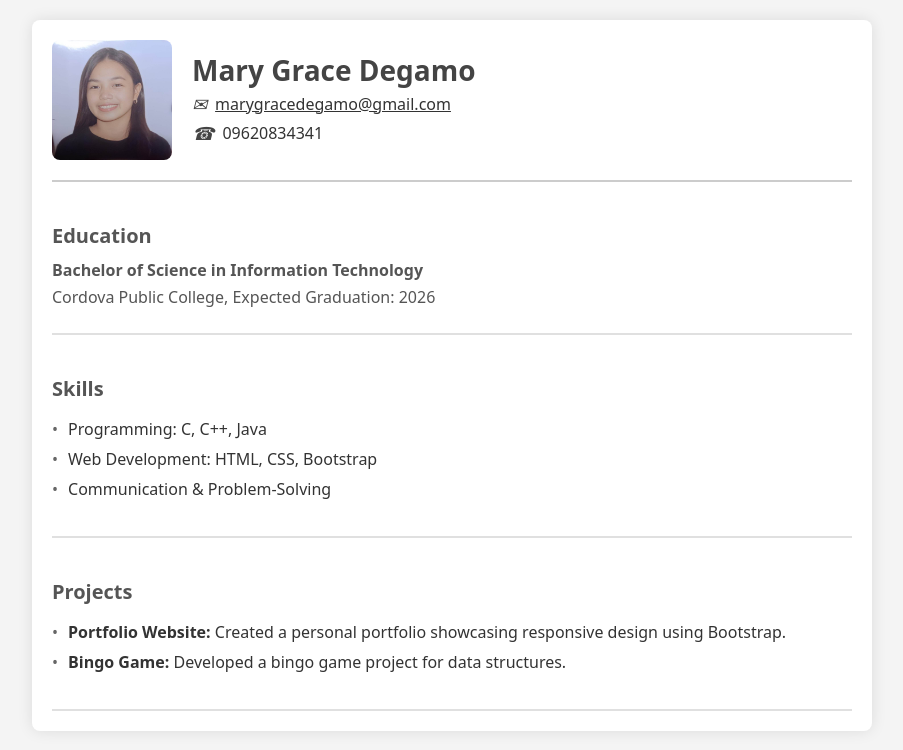
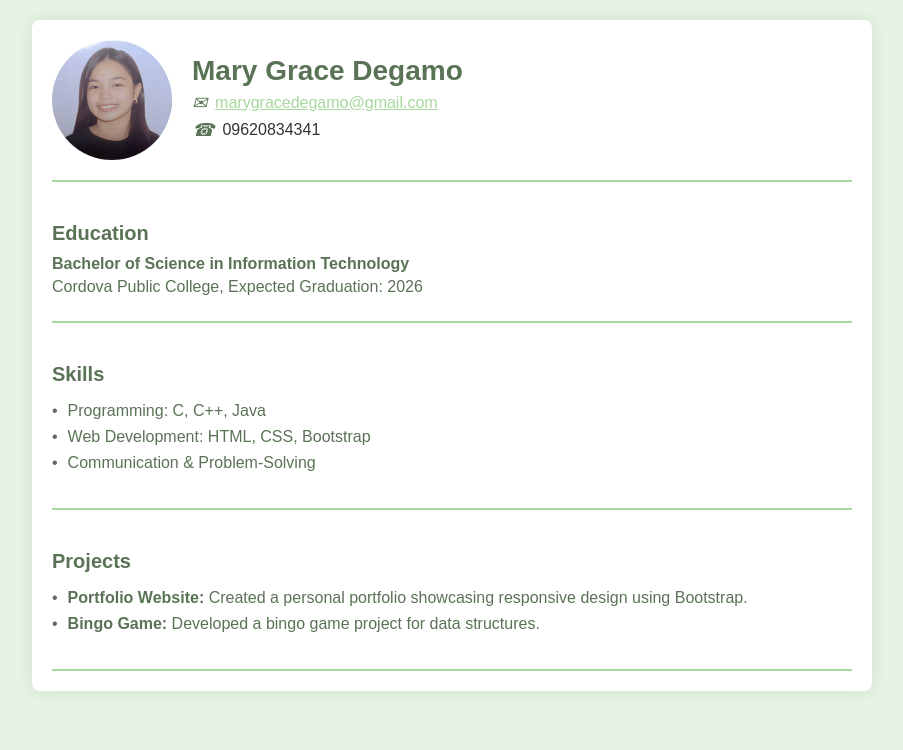
Before and after one commit to maryglessa/resume, a plain HTML site: page index.html in a window 1280 px wide. Shown: the whole page, without its empty margins (188-1091 px from the left). Drawn offline with Linux system fonts and the light colour scheme.

Commit message:
Update index.html

```diff
--- a/index.html
+++ b/index.html
@@ -6,9 +6,9 @@
     <title>Resume - Mary Grace Degamo</title>
     <style>
         body {
-            font-family: system-ui, sans-serif;
-            background-color: #f4f4f4;
-            color: #333;
+            font-family: 'armata', sans-serif;
+            background-color: #E6F5E3;
+            color: #5A7356;
             margin: 0;
             padding: 20px;
         }
@@ -22,16 +22,15 @@
             border-radius: 8px;
         }
 
-        /* Header section with image on the left and name/details on the right */
         .header {
             display: flex;
             align-items: center;
             padding-bottom: 20px;
-            border-bottom: 2px solid #ccc;
+            border-bottom: 2px solid #A7D89D;
         }
 
         .header img {
-            border-radius: 8px;
+            border-radius: 50%;
             width: 120px;
             height: 120px;
             margin-right: 20px;
@@ -43,16 +42,12 @@
 
         .header h1 {
             font-size: 28px;
-            color: #444;
+            color: #5A7356;
             margin: 0;
-
         }
 
-
-
-        /* Contact Info aligned under name */
         .contact-info {
-            margin-top: -2px;
+            margin-top: 5px;
         }
 
         .contact-info div {
@@ -63,23 +58,22 @@
 
         .contact-info div i {
             font-size: 18px;
-            color: #444;
+            color: #5A7356;
             margin-right: 8px;
         }
 
         .contact-info a {
-
+            color: #A7D89D;
             text-decoration: underline;
         }
 
-         .contact-info span {
+        .contact-info span {
             color: #333;
-            text-decoration: none;
         }
 
         h2 {
             font-size: 20px;
-            color: #555;
+            color: #5A7356;
             margin-top: 20px;
             margin-bottom: 10px;
         }
@@ -87,13 +81,12 @@
         p {
             font-size: 16px;
             margin: 5px 0;
-            color: #555;
+            color: #5A7356;
         }
 
-        /* Skills and Projects in full-width sections */
         .section {
             padding: 20px 0;
-            border-bottom: 2px solid #e0e0e0;
+            border-bottom: 2px solid #A7D89D;
         }
 
         .skills ul, .projects ul {
@@ -111,7 +104,6 @@
             margin-right: 10px;
         }
 
-        /* Responsive Design */
         @media (max-width: 600px) {
             .header {
                 flex-direction: column;
@@ -131,8 +123,6 @@
                 font-size: 14px;
             }
         }
-
-
     </style>
 </head>
 <body>
@@ -143,16 +133,14 @@
             <img src="greys.png" alt="Profile Picture">
             <div>
                 <h1>Mary Grace Degamo</h1>
-
-
-                <!-- Contact Info aligned with name and course -->
+                <!-- Contact Info  -->
                 <div class="contact-info">
                     <div>
-                        <i>&#9993;</i> <!-- Email icon -->
+                        <i>&#9993;</i>
                         <a class="email">marygracedegamo@gmail.com</a>
                     </div>
                     <div>
-                        <i>&#9742;</i> <!-- Phone icon -->
+                        <i>&#9742;</i>
                         <span>09620834341</span>
                     </div>
                 </div>
```
